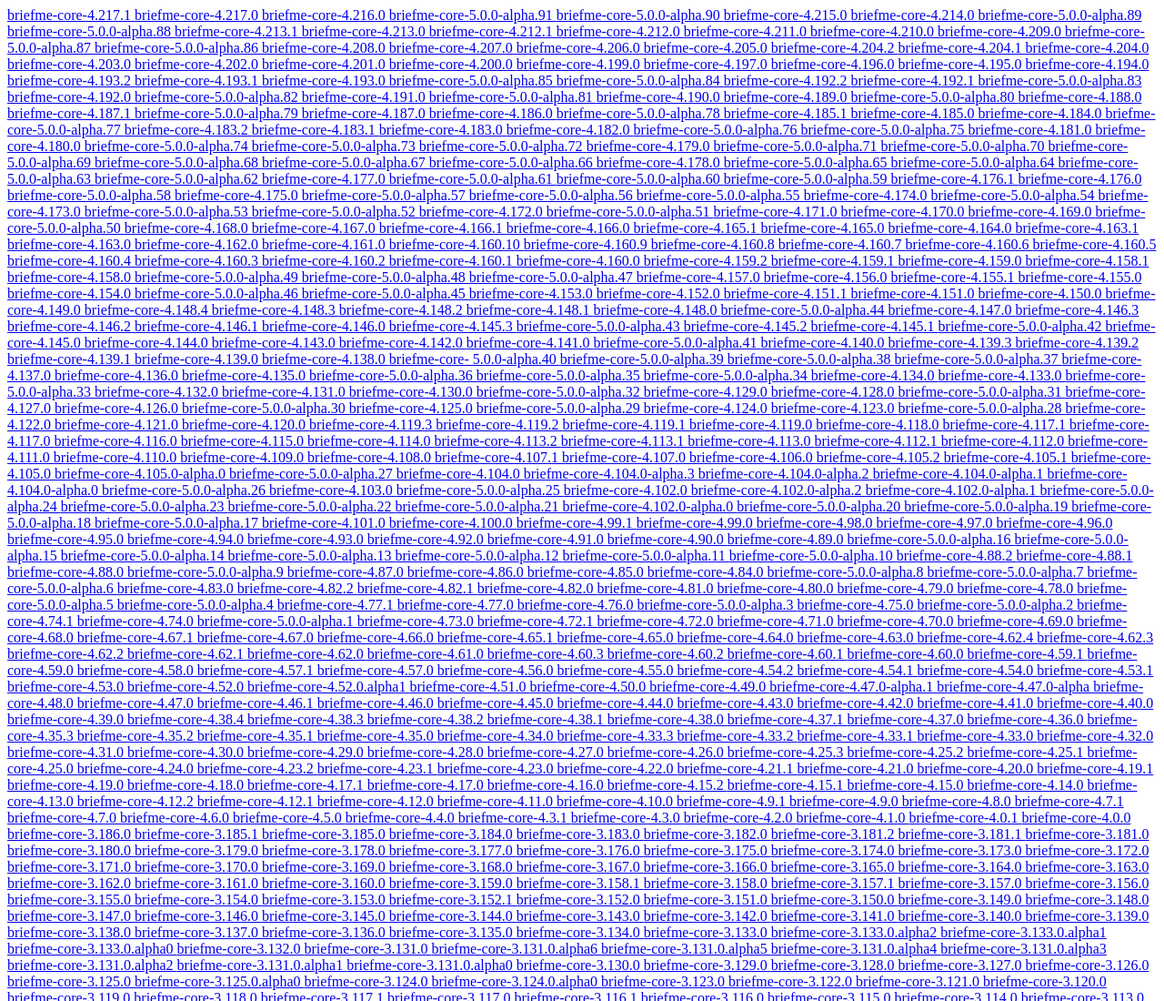
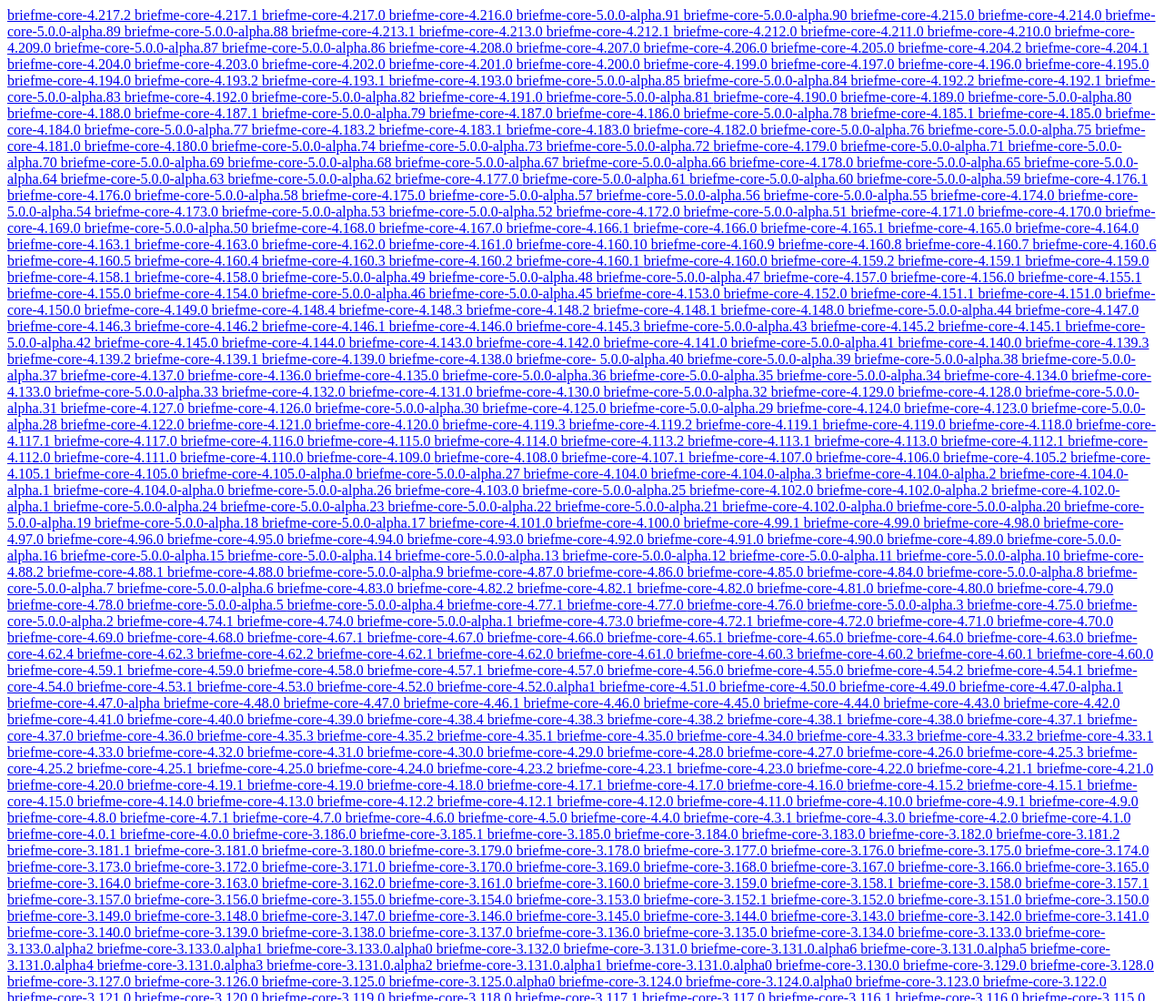
Before and after one commit to briefmnews/python-package-server, a plain HTML site: page briefme-core/index.html in a window 1280 px wide. Shown: the top 1100 px of the page at 91% size. Drawn offline with Linux system fonts and the light colour scheme.

Commit message:
chore(briefme-core): release version 4.217.2

```diff
--- a/briefme-core/index.html
+++ b/briefme-core/index.html
@@ -6,6 +6,9 @@
   </title>
  </head>
  <body>
+  <a href="git+ssh://git@github.com/briefmnews/briefme-core.git@4.217.2#egg=briefme-core-4.217.2">
+   briefme-core-4.217.2
+  </a>
   <a href="git+ssh://git@github.com/briefmnews/briefme-core.git@4.217.1#egg=briefme-core-4.217.1">
    briefme-core-4.217.1
   </a>
```
